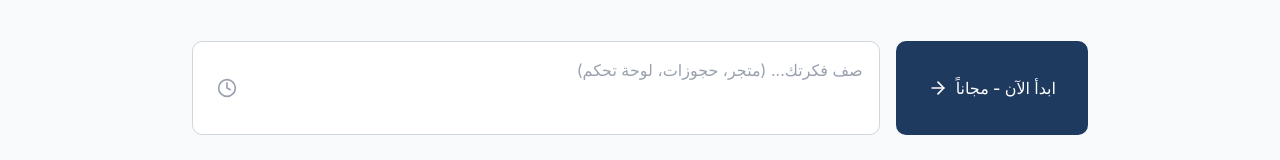
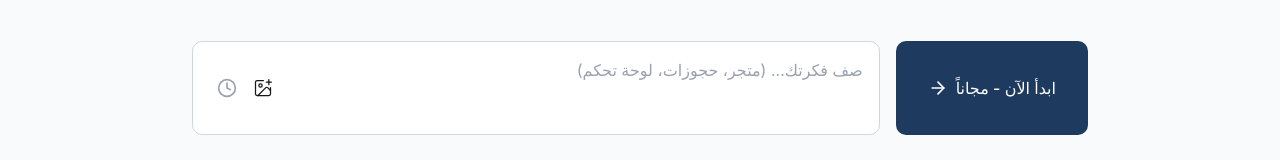
Before and after one commit to jeanpatrickreyes/vibecode, a React (Vite) app: page / in a window 1280 px wide. Shown: the part 331-491 px from the top of the page. Built offline with nearby package versions, Linux system fonts and the light colour scheme; no server answers; what monaco-editor would draw is missing.

Commit message:
chore: upload image

```diff
--- a/src/routes/landing.tsx
+++ b/src/routes/landing.tsx
@@ -7,6 +7,7 @@ import { useAuthGuard } from '../hooks/useAuthGuard';
 import { useImageUpload } from '@/hooks/use-image-upload';
 import { useDragDrop } from '@/hooks/use-drag-drop';
 import { ImageAttachmentPreview } from '@/components/image-attachment-preview';
+import { ImageUploadButton } from '@/components/image-upload-button';
 import { toast } from 'sonner';
 import { useLanguage } from '@/contexts/language-context';
 import { LandingHeader } from '@/components/landing/landing-header';
@@ -194,10 +195,37 @@ export default function Landing() {
 										handleCreateApp(query, projectMode);
 									}
 								}}
+								onDragEnter={(e) => {
+									e.preventDefault();
+									e.stopPropagation();
+									dragHandlers.onDragEnter(e);
+								}}
+								onDragOver={(e) => {
+									e.preventDefault();
+									e.stopPropagation();
+									dragHandlers.onDragOver(e);
+								}}
+								onDragLeave={(e) => {
+									e.preventDefault();
+									e.stopPropagation();
+									dragHandlers.onDragLeave(e);
+								}}
+								onDrop={(e) => {
+									e.preventDefault();
+									e.stopPropagation();
+									dragHandlers.onDrop(e);
+								}}
 								placeholder={t('hero.inputPlaceholder')}
 								className="w-full resize-none outline-none text-gray-800 placeholder:text-gray-400 text-sm sm:text-base min-h-[60px]"
 							/>
-							<Clock className="h-5 w-5 text-gray-400 flex-shrink-0 ml-2" />
+							<div className="flex items-center gap-2 flex-shrink-0 ml-2">
+								<ImageUploadButton
+									onFilesSelected={addImages}
+									className="p-2 rounded-md hover:bg-gray-100 text-gray-600 hover:text-[#1e3a5f] transition-colors cursor-pointer"
+									iconClassName="h-5 w-5"
+								/>
+								<Clock className="h-5 w-5 text-gray-400" />
+							</div>
 						</div>
 					</div>
 
```
